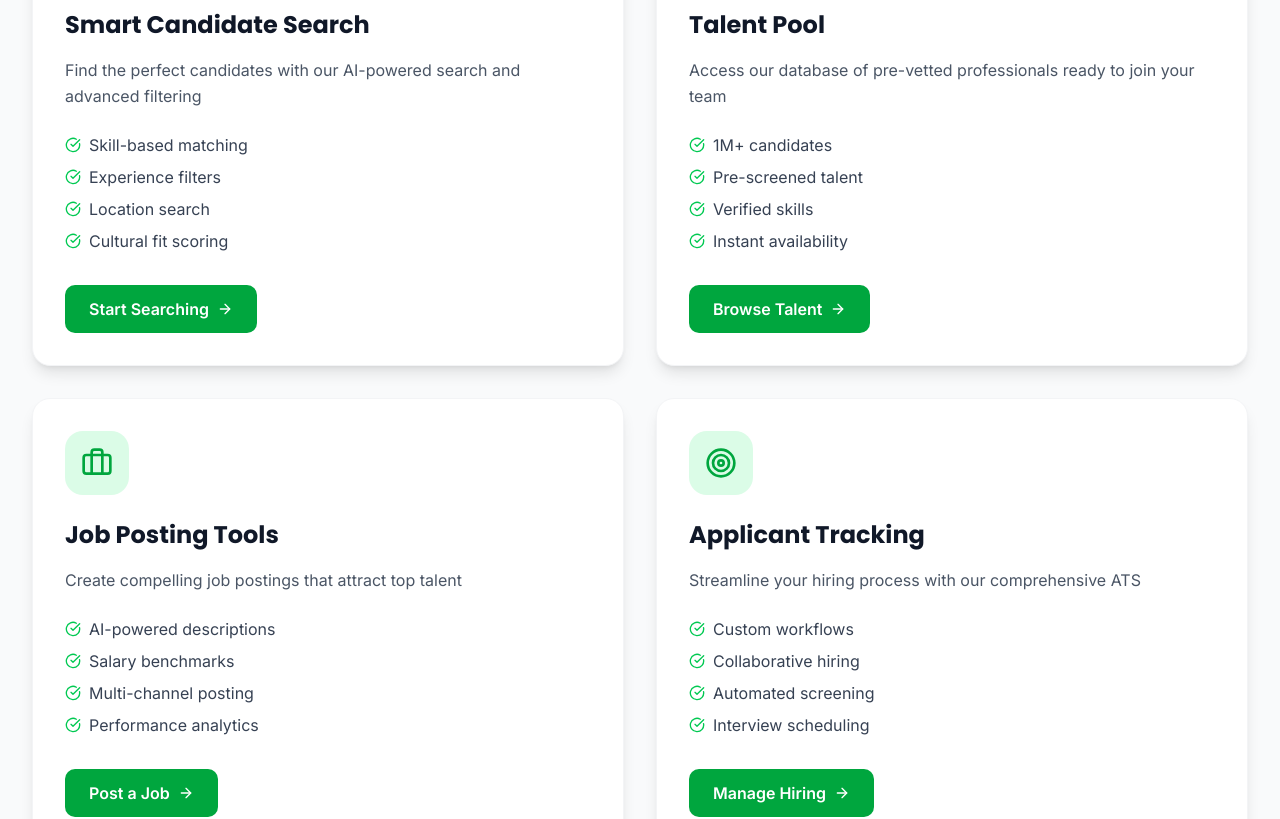
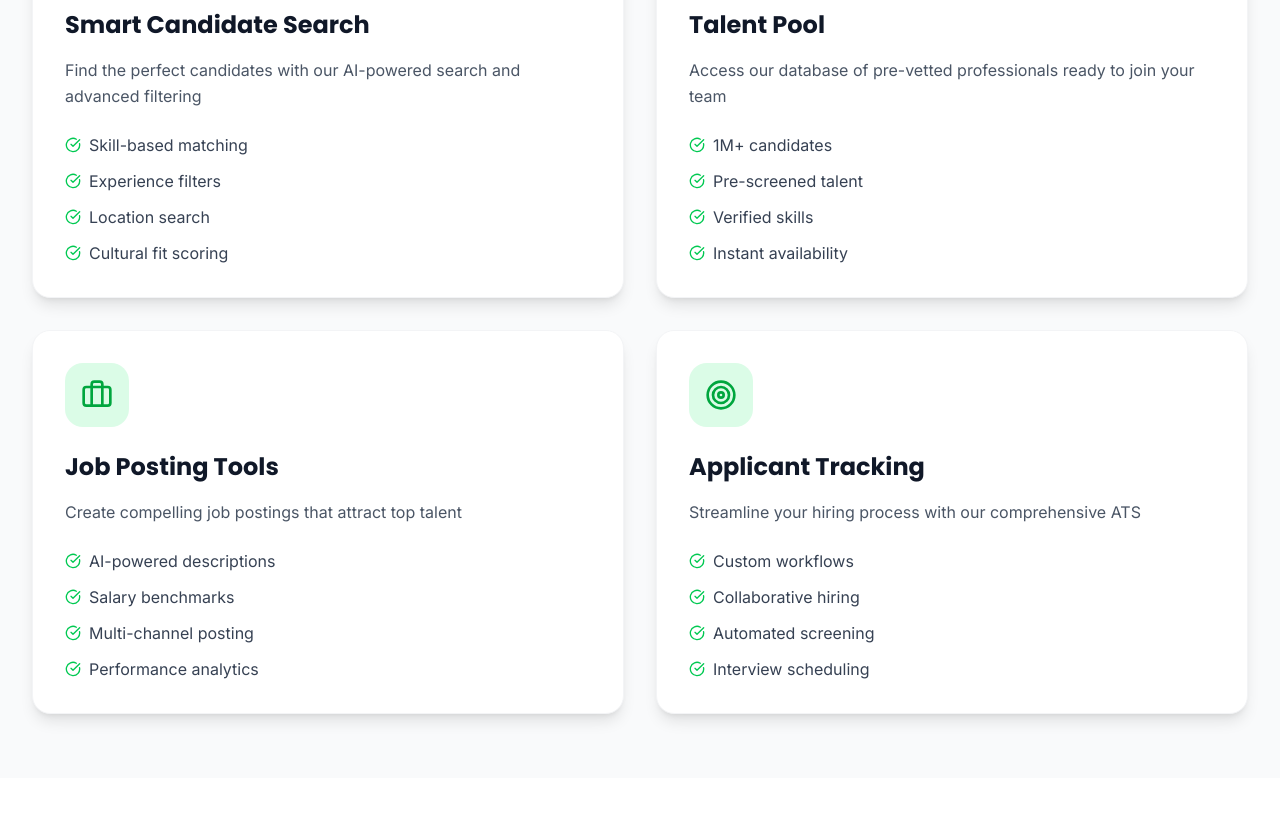
Before and after one commit to mashayeakh/Jobspark, a Next.js app in the folder jobspark-frontend/: page /hire in a window 1280 px wide. Shown: the part 940-1759 px from the top of the page. Built offline with nearby package versions, Linux system fonts and the light colour scheme; no server answers.

Commit message:
feat: add recruiter dashboard page with stats, job posting flow, and subscription integration

```diff
--- a/jobspark-frontend/src/app/recruiter/page.tsx
+++ b/jobspark-frontend/src/app/recruiter/page.tsx
@@ -9,6 +9,7 @@ import { useRouter } from 'next/navigation';
 import apiClient from '@/lib/api';
 import { paymentService, SubscriptionDetails } from '@/services/paymentService';
 import { SubscriptionSidebar } from '@/components/subscription/SubscriptionSidebar';
+import { toast } from 'sonner';
 
 const RecruiterPage = () => {
     const router = useRouter();
@@ -60,7 +61,7 @@ const RecruiterPage = () => {
         }
 
         if (user?.role !== 'RECRUITER') {
-            alert('Only recruiters can post jobs.');
+            toast.error('Only recruiters can post jobs.');
             return;
         }
 
@@ -78,13 +79,13 @@ const RecruiterPage = () => {
         }
 
         if (user?.role !== 'RECRUITER') {
-            alert('Only recruiters can subscribe to these plans.');
+            toast.error('Only recruiters can subscribe to these plans.');
             return;
         }
 
         // Check if already subscribed
         if (subscriptionDetails?.isSubscribed) {
-            alert('You already have an active subscription! Visit your dashboard to manage it.');
+            toast.info('You already have an active subscription! Visit your dashboard to manage it.');
             router.push('/recruiter/dashboard');
             return;
         }
@@ -105,13 +106,13 @@ const RecruiterPage = () => {
                     window.location.assign(response.data.checkoutUrl);
                 } else {
                     console.error('Checkout failed - response:', response);
-                    alert(`Failed to start checkout: ${response.error || response.message || 'Unknown error'}`);
+                    toast.error(`Failed to start checkout: ${response.error || response.message || 'Unknown error'}`);
                     target.innerText = originalText;
                     target.disabled = false;
                 }
             } catch (error) {
                 console.error('Checkout exception:', error);
-                alert(`Checkout error: ${error instanceof Error ? error.message : 'Unknown error'}`);
+                toast.error(`Checkout error: ${error instanceof Error ? error.message : 'Unknown error'}`);
                 const target = e.target as HTMLButtonElement;
                 target.innerText = 'Start Subscribing';
                 target.disabled = false;
@@ -266,7 +267,7 @@ const RecruiterPage = () => {
                                         </p>
 
                                         {/* Features List */}
-                                        <div className="space-y-2 mb-8">
+                                        <div className="space-y-3">
                                             {feature.features.map((item, itemIndex) => (
                                                 <div key={itemIndex} className="flex items-center gap-2">
                                                     <CheckCircle className="w-4 h-4 text-green-500 flex-shrink-0" />
@@ -274,15 +275,6 @@ const RecruiterPage = () => {
                                                 </div>
                                             ))}
                                         </div>
-
-                                        {/* CTA */}
-                                        <Link
-                                            href={feature.href}
-                                            className="inline-flex items-center gap-2 px-6 py-3 bg-green-600 text-white font-semibold rounded-lg hover:bg-green-700 transition-colors duration-300"
-                                        >
-                                            {feature.cta}
-                                            <ArrowRight className="w-4 h-4" />
-                                        </Link>
                                     </div>
                                 );
                             })}
```
